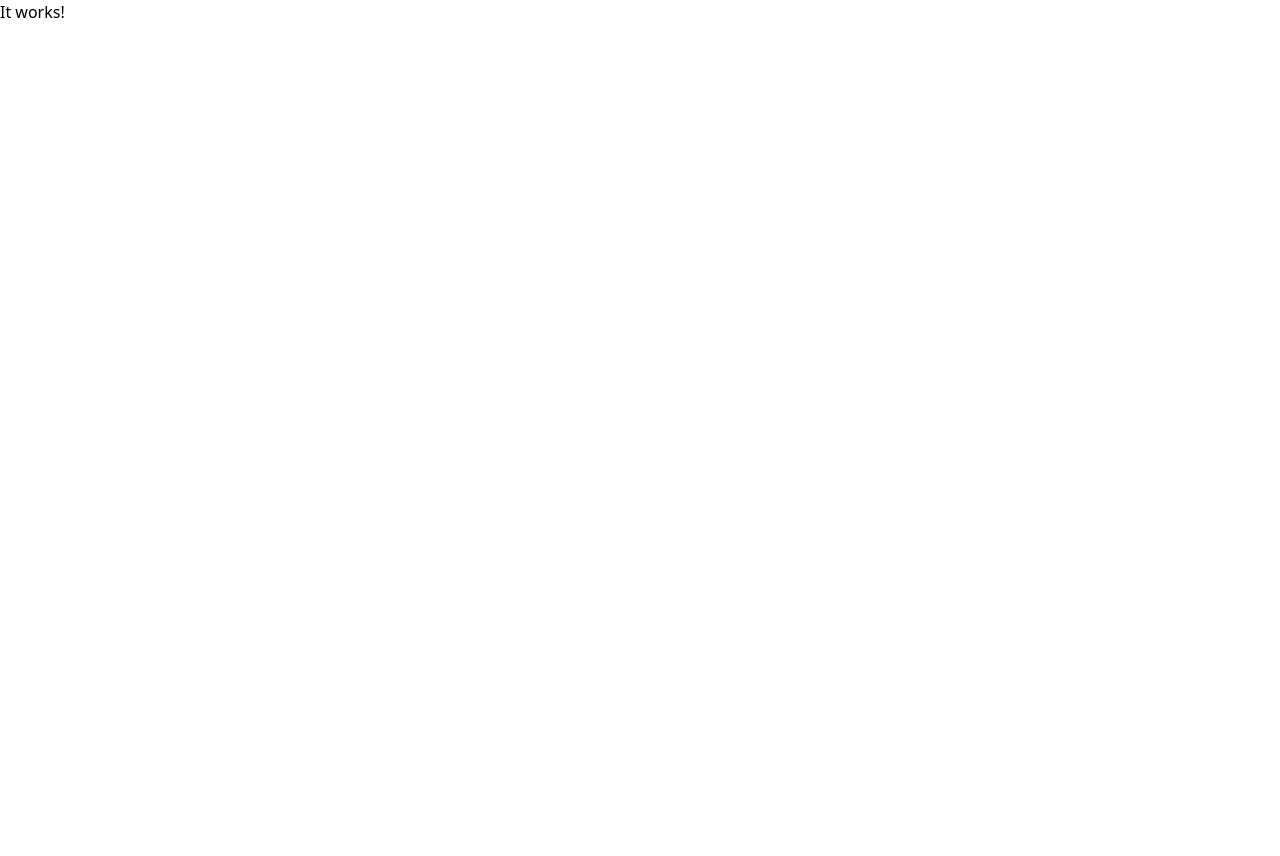
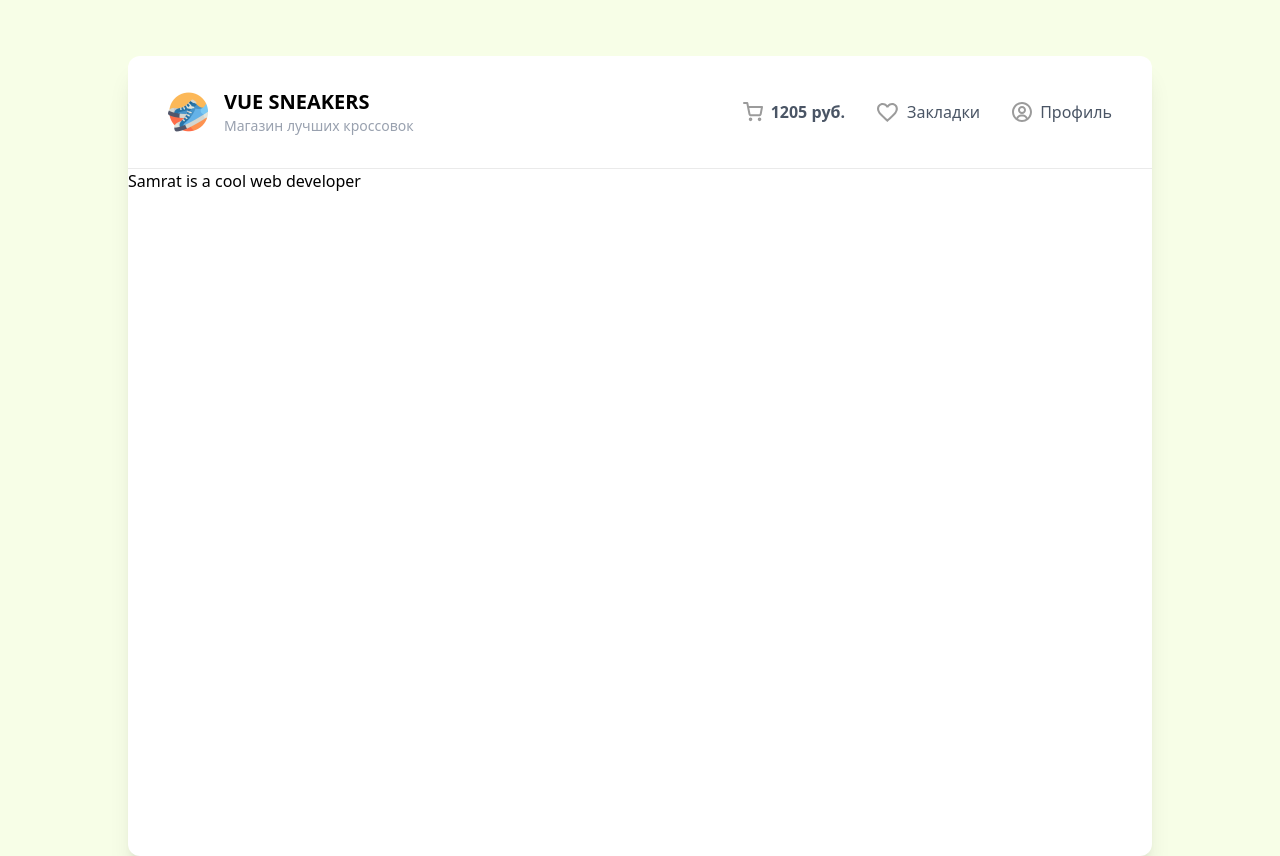
Before and after one commit to baikhonov/vue-sneakers-shop, a Vue app: page / in a window 1280 px wide. Before the commit the page ends 800 px from the top, so only its background shows below. Built offline with nearby package versions, Linux system fonts and the light colour scheme.

Commit message:
Сверстал хедер

```diff
--- a/src/App.vue
+++ b/src/App.vue
@@ -1,5 +1,10 @@
-<script setup></script>
+<script setup>
+import PageHeader from './components/PageHeader.vue'
+</script>
 
 <template>
-  <h1>It works!</h1>
+  <div class="w-4/5 h-screen mx-auto mt-14 bg-white rounded-xl shadow-xl">
+    <PageHeader />
+    <h1>Samrat is a cool web developer</h1>
+  </div>
 </template>
--- a/src/assets/main.css
+++ b/src/assets/main.css
@@ -1 +1,5 @@
 @import 'tailwindcss';
+
+body {
+  background-color: rgb(247, 254, 231);
+}
--- a/src/components/MyHello.vue
+++ /dev/null
@@ -1,26 +0,0 @@
-<script setup>
-const props = defineProps({
-  title: String,
-  price: Number,
-  isAdded: Boolean,
-})
-
-console.log(props)
-</script>
-
-<template>
-  <div class="product">
-    <h2>Товар: {{ title }}</h2>
-    <h3>Цена: {{ price }}</h3>
-    <h3>Добавлен: {{ isAdded }}</h3>
-    <slot></slot>
-  </div>
-</template>
-
-<style scoped>
-.product {
-  border: 1px solid blue;
-  padding: 10px;
-  margin-bottom: 10px;
-}
-</style>
--- /dev/null
+++ b/src/components/PageHeader.vue
@@ -0,0 +1,25 @@
+<template>
+  <header class="flex justify-between px-10 py-8 border-b border-b-[#eaeaea]">
+    <div class="flex items-center gap-x-4">
+      <img class="w-10" src="/logo.png" alt="Logo" />
+      <div>
+        <p class="font-bold text-xl uppercase">Vue Sneakers</p>
+        <p class="text-sm text-gray-400">Магазин лучших кроссовок</p>
+      </div>
+    </div>
+    <ul class="flex gap-8">
+      <li class="flex items-center gap-2 text-gray-600 hover:text-black cursor-pointer">
+        <img src="/cart.svg" alt="Корзина" />
+        <span class="font-semibold">1205 руб.</span>
+      </li>
+      <li class="flex items-center gap-2 text-gray-600 hover:text-black cursor-pointer">
+        <img src="/heart.svg" alt="Закладки" />
+        <span>Закладки</span>
+      </li>
+      <li class="flex items-center gap-2 text-gray-600 hover:text-black cursor-pointer">
+        <img src="/profile.svg" alt="Профиль" />
+        <span>Профиль</span>
+      </li>
+    </ul>
+  </header>
+</template>
```
